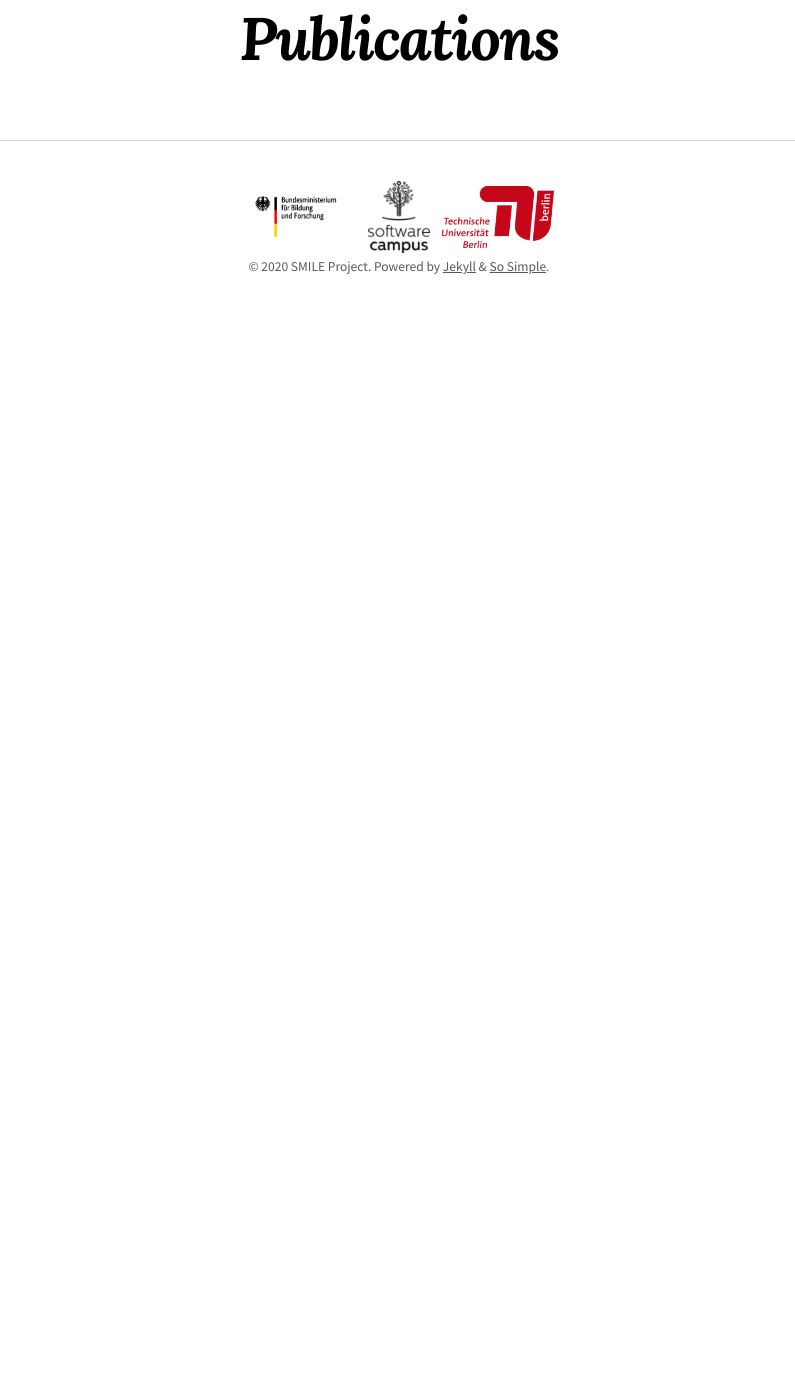
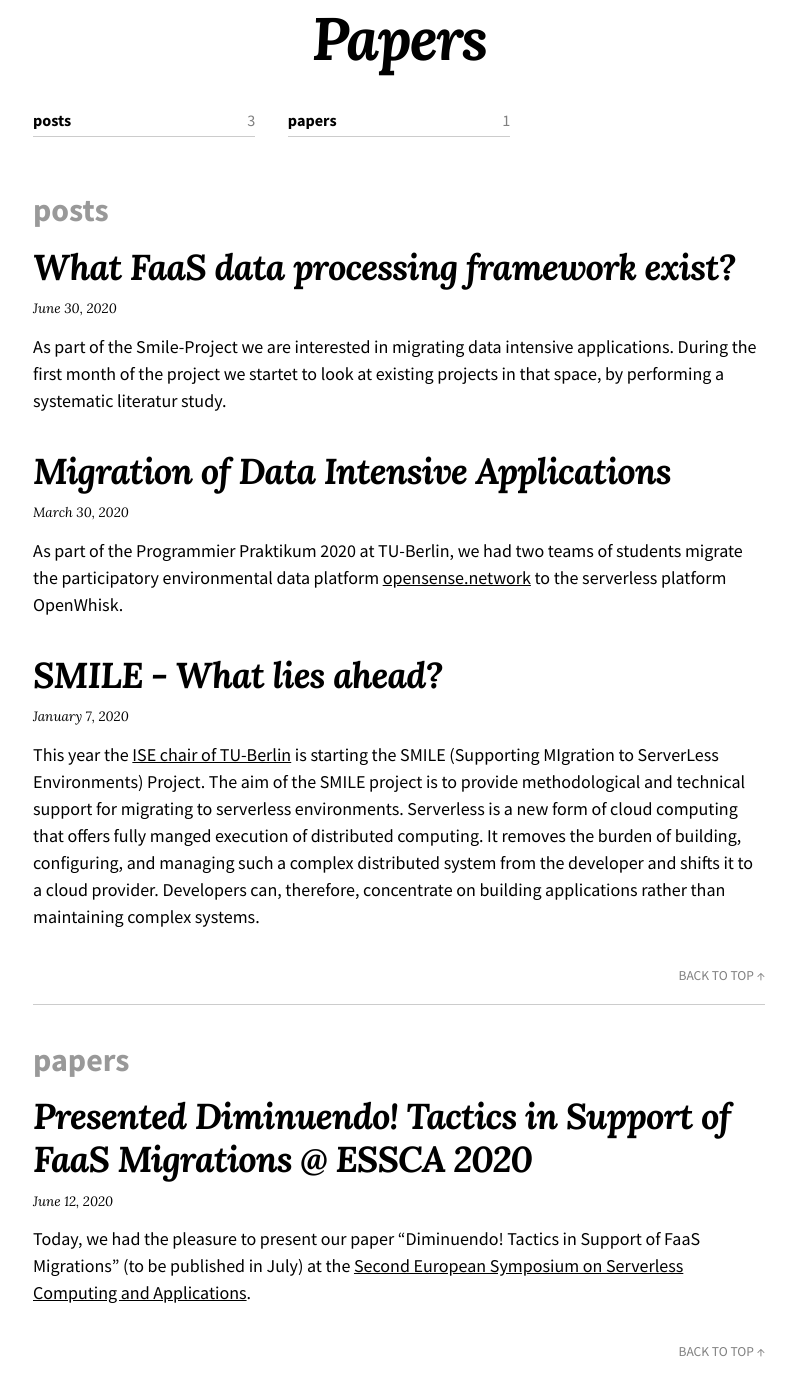
Before and after one commit to ISE-SMILE/ISE-SMILE.github.io, a Jekyll site: the page built from paper/index.md, in a window 1280 px wide and 1400 px high, scrolled down 364 px. Shown: the top 1396 px of the window, without its empty margins (241-1036 px from the left). Built offline with Jekyll 4.4.1, drawn with Linux system fonts in a browser that asks for light colours; nearby versions of some CDN libraries; before the commit the page ends 900 px from its top, so only the background shows below that.

Commit message:
fixed paper list issue

```diff
--- a/_posts/posts/2020-06-30-slr.markdown
+++ b/_posts/posts/2020-06-30-slr.markdown
@@ -1,7 +1,7 @@
 ---
 layout: post
 title:  "What FaaS data processing framework exist?"
-date:   2020-01-07 10:19:55 +0100
+date:   2020-06-30 12:00:55 +0100
 author:
   name: Sebastian Werner - Project Lead
   twitter: tawalaya
--- a/paper/index.md
+++ b/paper/index.md
@@ -1,7 +1,9 @@
 ---
-title: Publications
-layout: collection
+title: Papers
+layout: categories
 permalink: /papers/
-collection: papers
-entries_layout: grid
+taxonomy: papers
+show_excerpts: true
+paginate: true
+entries_layout: list
 ---
```
